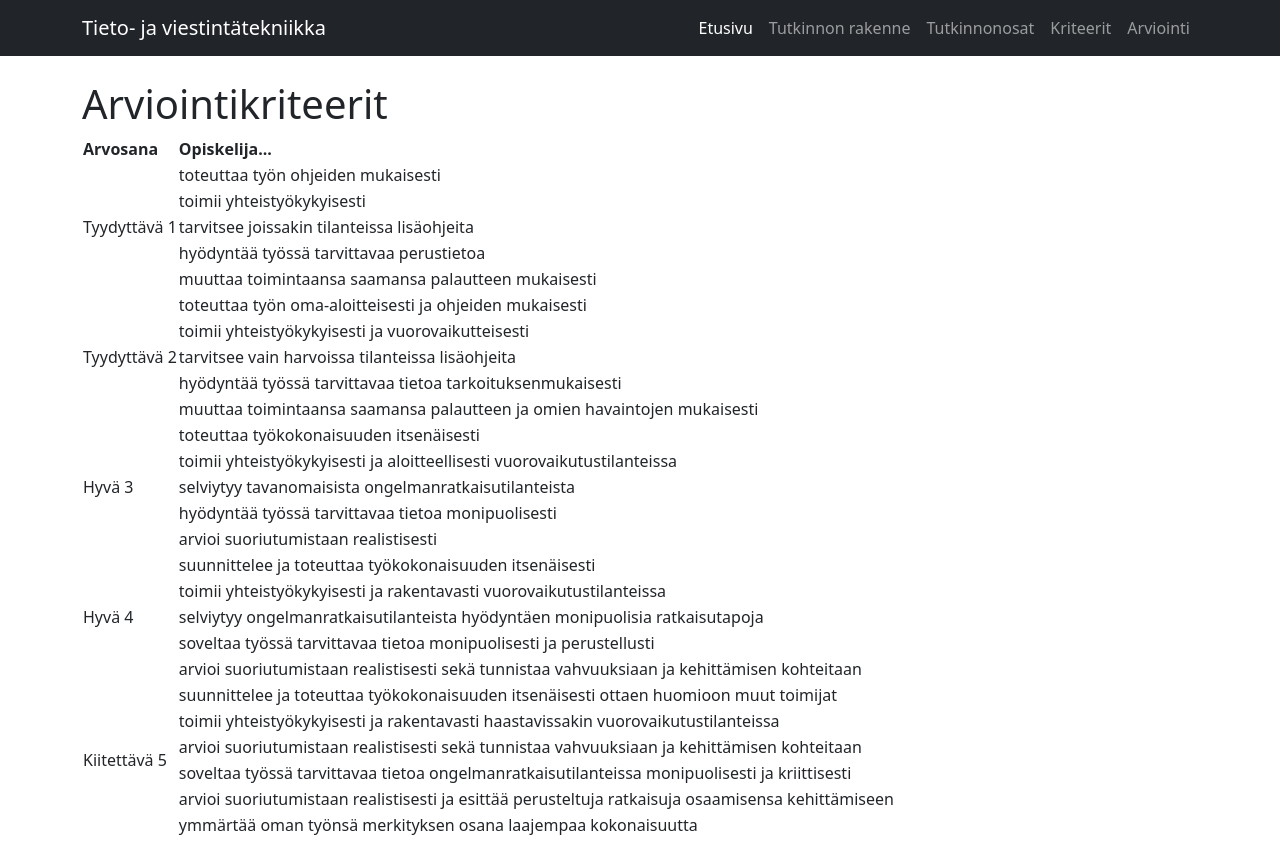
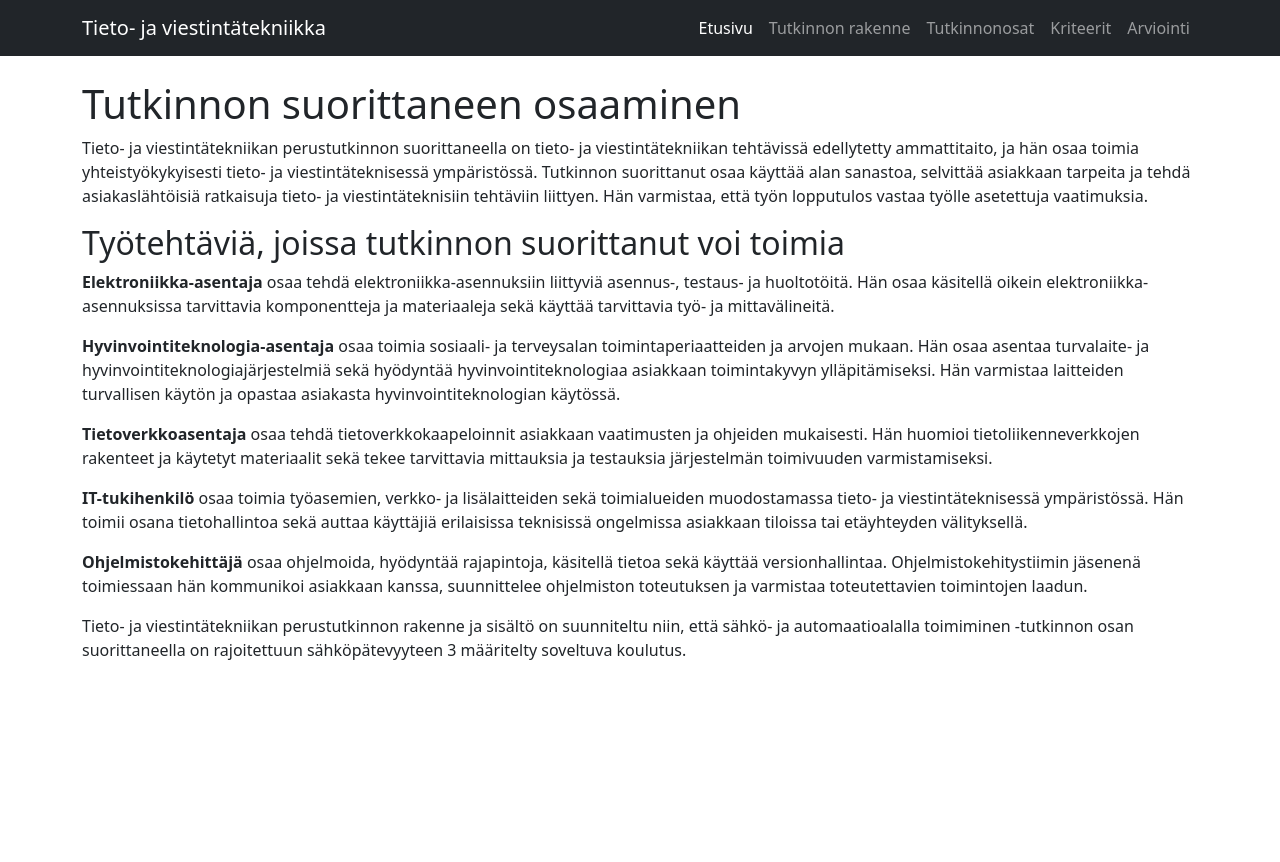
Before and after one commit to henkka845/Responsiiviset-Sivut-Bootstrapin-Avulla, a plain HTML site: page index.html in a window 1280 px wide. After the commit the page ends 800 px from the top, so only its background shows below. Drawn offline with nearby package versions, Linux system fonts and the light colour scheme.

Commit message:
index html korjaus + navbar korjaus

```diff
--- a/index.html
+++ b/index.html
@@ -3,8 +3,9 @@
 <head>
     <meta charset="UTF-8">
     <meta name="viewport" content="width=device-width, initial-scale=1.0">
-    <title>Kriteerit</title>
+    <title>Etusivu</title>
     <link href="https://cdn.jsdelivr.net/npm/bootstrap@5.3.3/dist/css/bootstrap.min.css" rel="stylesheet">
+    <link rel="stylesheet" href="style.css">
 </head>
 <body>
 
@@ -27,66 +28,25 @@
     </nav>
 
     <main class="container my-4">
-        <h1>Arviointikriteerit</h1>
+        <h1>Tutkinnon suorittaneen osaaminen</h1>
 
-        <div class="taulukko-kaari">
-            <table>
-                <thead>
-                    <tr>
-                        <th>Arvosana</th>
-                        <th>Opiskelija...</th>
-                    </tr>
-                </thead>
-                <tbody>
-                    <tr>
-                        <td rowspan="5">Tyydyttävä 1</td>
-                        <td>toteuttaa työn ohjeiden mukaisesti</td>
-                    </tr>
-                    <tr><td>toimii yhteistyökykyisesti</td></tr>
-                    <tr><td>tarvitsee joissakin tilanteissa lisäohjeita</td></tr>
-                    <tr><td>hyödyntää työssä tarvittavaa perustietoa</td></tr>
-                    <tr><td>muuttaa toimintaansa saamansa palautteen mukaisesti</td></tr>
+        <p>Tieto- ja viestintätekniikan perustutkinnon suorittaneella on tieto- ja viestintätekniikan tehtävissä edellytetty ammattitaito, ja hän osaa toimia yhteistyökykyisesti tieto- ja viestintäteknisessä ympäristössä. Tutkinnon suorittanut osaa käyttää alan sanastoa, selvittää asiakkaan tarpeita ja tehdä asiakaslähtöisiä ratkaisuja tieto- ja viestintäteknisiin tehtäviin liittyen. Hän varmistaa, että työn lopputulos vastaa työlle asetettuja vaatimuksia.</p>
 
-                    <tr>
-                        <td rowspan="5">Tyydyttävä 2</td>
-                        <td>toteuttaa työn oma-aloitteisesti ja ohjeiden mukaisesti</td>
-                    </tr>
-                    <tr><td>toimii yhteistyökykyisesti ja vuorovaikutteisesti</td></tr>
-                    <tr><td>tarvitsee vain harvoissa tilanteissa lisäohjeita</td></tr>
-                    <tr><td>hyödyntää työssä tarvittavaa tietoa tarkoituksenmukaisesti</td></tr>
-                    <tr><td>muuttaa toimintaansa saamansa palautteen ja omien havaintojen mukaisesti</td></tr>
+        <h2>Työtehtäviä, joissa tutkinnon suorittanut voi toimia</h2>
 
-                    <tr>
-                        <td rowspan="5">Hyvä 3</td>
-                        <td>toteuttaa työkokonaisuuden itsenäisesti</td>
-                    </tr>
-                    <tr><td>toimii yhteistyökykyisesti ja aloitteellisesti vuorovaikutustilanteissa</td></tr>
-                    <tr><td>selviytyy tavanomaisista ongelmanratkaisutilanteista</td></tr>
-                    <tr><td>hyödyntää työssä tarvittavaa tietoa monipuolisesti</td></tr>
-                    <tr><td>arvioi suoriutumistaan realistisesti</td></tr>
+        <p><strong>Elektroniikka-asentaja</strong> osaa tehdä elektroniikka-asennuksiin liittyviä asennus-, testaus- ja huoltotöitä. Hän osaa käsitellä oikein elektroniikka-asennuksissa tarvittavia komponentteja ja materiaaleja sekä käyttää tarvittavia työ- ja mittavälineitä.</p>
 
-                    <tr>
-                        <td rowspan="5">Hyvä 4</td>
-                        <td>suunnittelee ja toteuttaa työkokonaisuuden itsenäisesti</td>
-                    </tr>
-                    <tr><td>toimii yhteistyökykyisesti ja rakentavasti vuorovaikutustilanteissa</td></tr>
-                    <tr><td>selviytyy ongelmanratkaisutilanteista hyödyntäen monipuolisia ratkaisutapoja</td></tr>
-                    <tr><td>soveltaa työssä tarvittavaa tietoa monipuolisesti ja perustellusti</td></tr>
-                    <tr><td>arvioi suoriutumistaan realistisesti sekä tunnistaa vahvuuksiaan ja kehittämisen kohteitaan</td></tr>
+        <p><strong>Hyvinvointiteknologia-asentaja</strong> osaa toimia sosiaali- ja terveysalan toimintaperiaatteiden ja arvojen mukaan. Hän osaa asentaa turvalaite- ja hyvinvointiteknologiajärjestelmiä sekä hyödyntää hyvinvointiteknologiaa asiakkaan toimintakyvyn ylläpitämiseksi. Hän varmistaa laitteiden turvallisen käytön ja opastaa asiakasta hyvinvointiteknologian käytössä.</p>
 
-                    <tr>
-                        <td rowspan="6">Kiitettävä 5</td>
-                        <td>suunnittelee ja toteuttaa työkokonaisuuden itsenäisesti ottaen huomioon muut toimijat</td>
-                    </tr>
-                    <tr><td>toimii yhteistyökykyisesti ja rakentavasti haastavissakin vuorovaikutustilanteissa</td></tr>
-                    <tr><td>arvioi suoriutumistaan realistisesti sekä tunnistaa vahvuuksiaan ja kehittämisen kohteitaan</td></tr>
-                    <tr><td>soveltaa työssä tarvittavaa tietoa ongelmanratkaisutilanteissa monipuolisesti ja kriittisesti</td></tr>
-                    <tr><td>arvioi suoriutumistaan realistisesti ja esittää perusteltuja ratkaisuja osaamisensa kehittämiseen</td></tr>
-                    <tr><td>ymmärtää oman työnsä merkityksen osana laajempaa kokonaisuutta</td></tr>
-                </tbody>
-            </table>
-        </div>
+        <p><strong>Tietoverkkoasentaja</strong> osaa tehdä tietoverkkokaapeloinnit asiakkaan vaatimusten ja ohjeiden mukaisesti. Hän huomioi tietoliikenneverkkojen rakenteet ja käytetyt materiaalit sekä tekee tarvittavia mittauksia ja testauksia järjestelmän toimivuuden varmistamiseksi.</p>
+
+        <p><strong>IT-tukihenkilö</strong> osaa toimia työasemien, verkko- ja lisälaitteiden sekä toimialueiden muodostamassa tieto- ja viestintäteknisessä ympäristössä. Hän toimii osana tietohallintoa sekä auttaa käyttäjiä erilaisissa teknisissä ongelmissa asiakkaan tiloissa tai etäyhteyden välityksellä.</p>
+
+        <p><strong>Ohjelmistokehittäjä</strong> osaa ohjelmoida, hyödyntää rajapintoja, käsitellä tietoa sekä käyttää versionhallintaa. Ohjelmistokehitystiimin jäsenenä toimiessaan hän kommunikoi asiakkaan kanssa, suunnittelee ohjelmiston toteutuksen ja varmistaa toteutettavien toimintojen laadun.</p>
+
+        <p>Tieto- ja viestintätekniikan perustutkinnon rakenne ja sisältö on suunniteltu niin, että sähkö- ja automaatioalalla toimiminen -tutkinnon osan suorittaneella on rajoitettuun sähköpätevyyteen 3 määritelty soveltuva koulutus.</p>
     </main>
+
     <script src="https://cdn.jsdelivr.net/npm/bootstrap@5.3.3/dist/js/bootstrap.bundle.min.js"></script>
 </body>
 </html>
--- /dev/null
+++ b/style.css
@@ -0,0 +1,3 @@
+html {
+    overflow-y: scroll;
+}
```
Also changed, not shown: arviointi.html (+1 -0 lines), kriteerit.html (+1 -0 lines), tutkinnonmuodostuminen.html (+1 -0 lines), tutkinnonosat.html (+1 -0 lines). Lines whose indentation alone changed are shown as unchanged.
